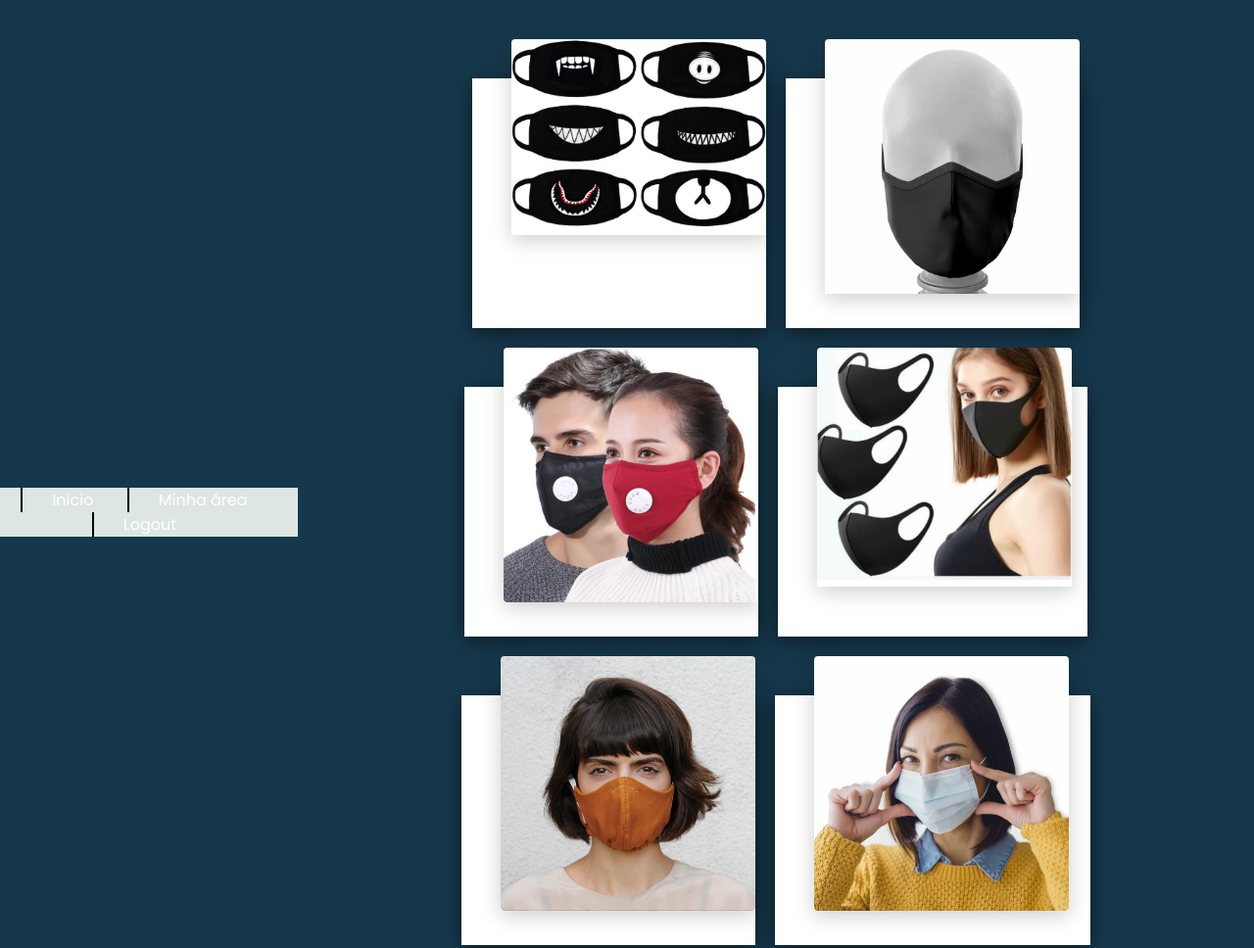
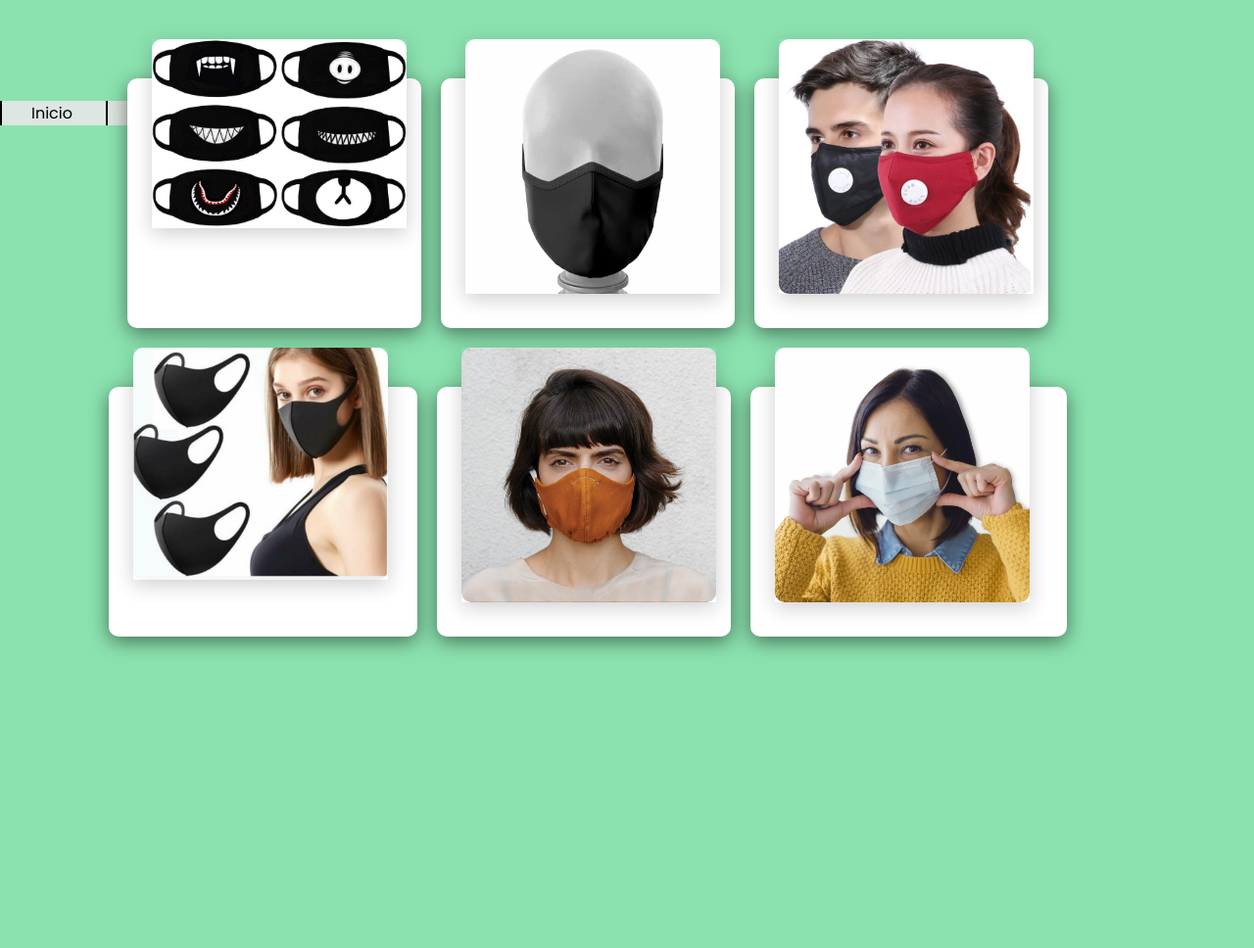
Before and after one commit to Emilly-O/E-Mask, an Electron app: page src/pages/dashboard/page.html in a window 1280 px wide. Shown: the top 968 px of the page at 98% size. After the commit the page ends 800 px from the top, so only its background shows below. Drawn offline with Linux system fonts and the light colour scheme.

Commit message:
Changing Dashboard

```diff
--- a/src/pages/dashboard/style.css
+++ b/src/pages/dashboard/style.css
@@ -8,21 +8,22 @@
 
 body {
     display: flex;
-    justify-content: center;
+    /* justify-content: center; */
     align-items: center;
-    background: #16384c;
+    background: #2ecc708d;
     /* margin: 0 auto;
     /* background-color: #2ecc71;
     font-family: 'Roboto', sans-serif; */
 }
 
  nav {
-    margin-top: 0px;
+    position: fixed;
+    margin-top: -500px;
     display: flex;
     flex-direction: row;
     text-align: center;
     background: #dde6e0;
-    justify-content: center;
+    justify-content: top;
 }
 
 nav ul li {
@@ -34,7 +35,7 @@ nav ul li {
 
 nav a {
     text-decoration: none;
-    color: #fff;
+    color: #000;
     transition: 0.25s
 }
 
@@ -90,7 +91,7 @@ nav a:hover{
 /* teste */
 
 .container{
-    position: relative;
+    position: flex;
     width: 1100px;
     display: flex;
     justify-content: center;
@@ -110,6 +111,8 @@ nav a:hover{
     flex-direction: column;
     box-shadow: 0 5px 20px rgba(0,0,0,0.5);
     transition: 0.3s ease-in-out;
+    border-radius: 10px;
+
 }
 
 .container .card:hover{
@@ -118,24 +121,25 @@ nav a:hover{
 
 .container .card .imgBx{
     position: relative;
+    display: flex;
     width: 260px;
     height: 260px;
     top: -60px;
-    left: 20px;
+    left: 5px;
     z-index: 1;
     box-shadow: 0 5px 20px rgba(0,0,0,0.2);
 }
 
 .container .card .imgBx img{
     max-width: 100%;
-    border-radius: 4px;
+    border-radius: 10px;
 }
 
 .container .card .content{
     position: relative;
     margin-top: -140px;
     padding: 10px 15px;
-    text-align: center;
+    text-align: left;
     color: #111;
     visibility: hidden;
     opacity: 0;
```
